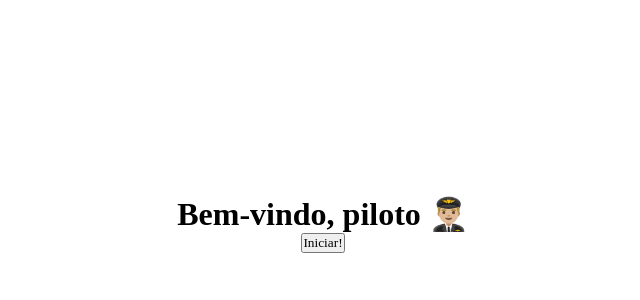
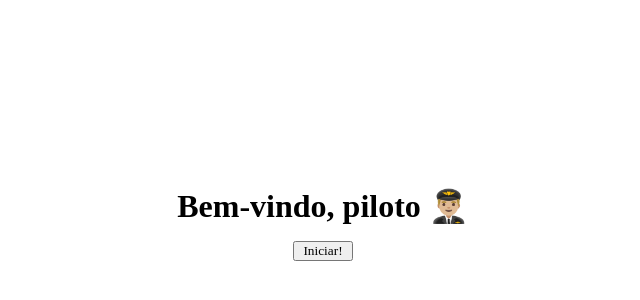
Before and after one commit to allbertuu/typescript-project, a React (Create React App) app: page / in a window 1280 px wide. Shown: the part 176-476 px from the top of the page, without its empty margins (317-957 px from the left). Built offline with nearby package versions, Linux system fonts and the light colour scheme; the HTML template or start-up script is replaced by a standard one; a web font is replaced by a local one.

Commit message:
style(button)
fix padding

```diff
--- a/src/App.css
+++ b/src/App.css
@@ -6,10 +6,12 @@
   flex-direction: column;
   align-items: center;
   justify-content: center;
+  gap: 1rem;
 }
 
 button {
   font-family: inherit;
+  padding: 0 .5rem;
 }
 
 footer {
```
